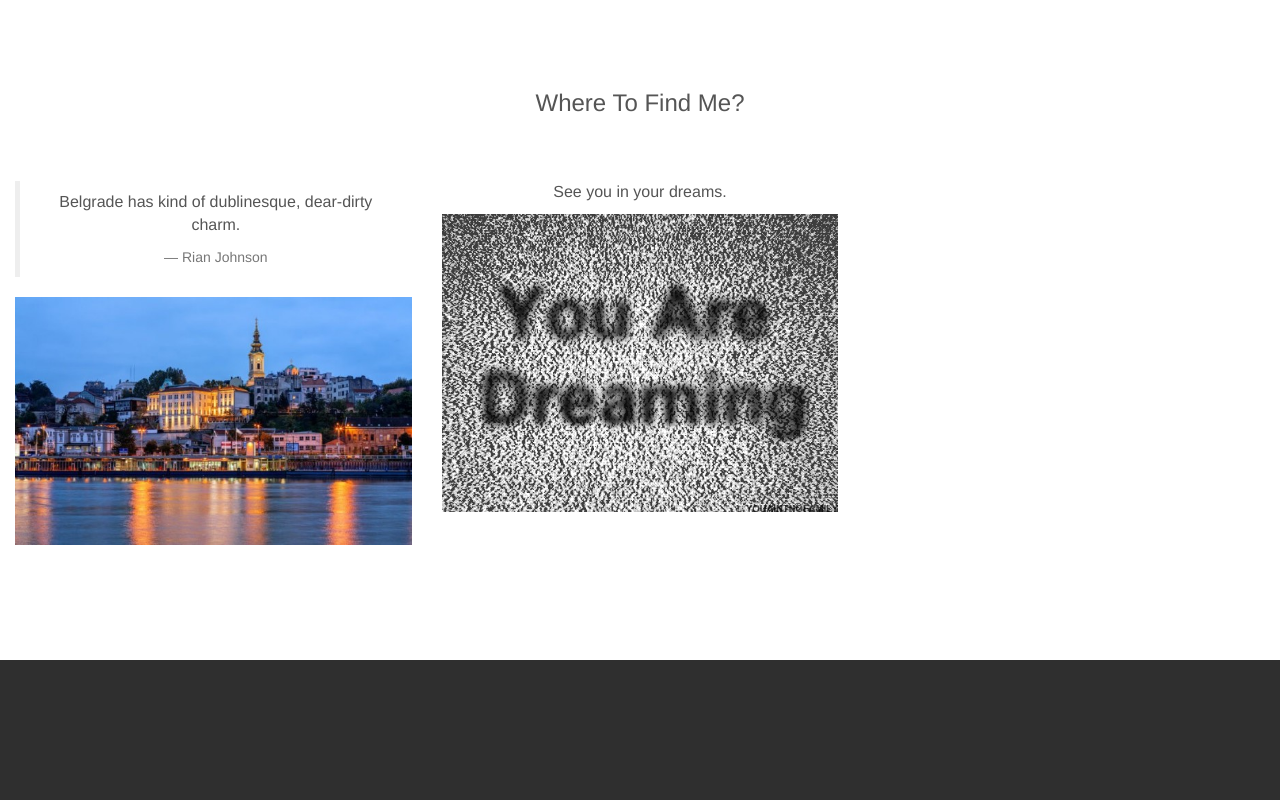
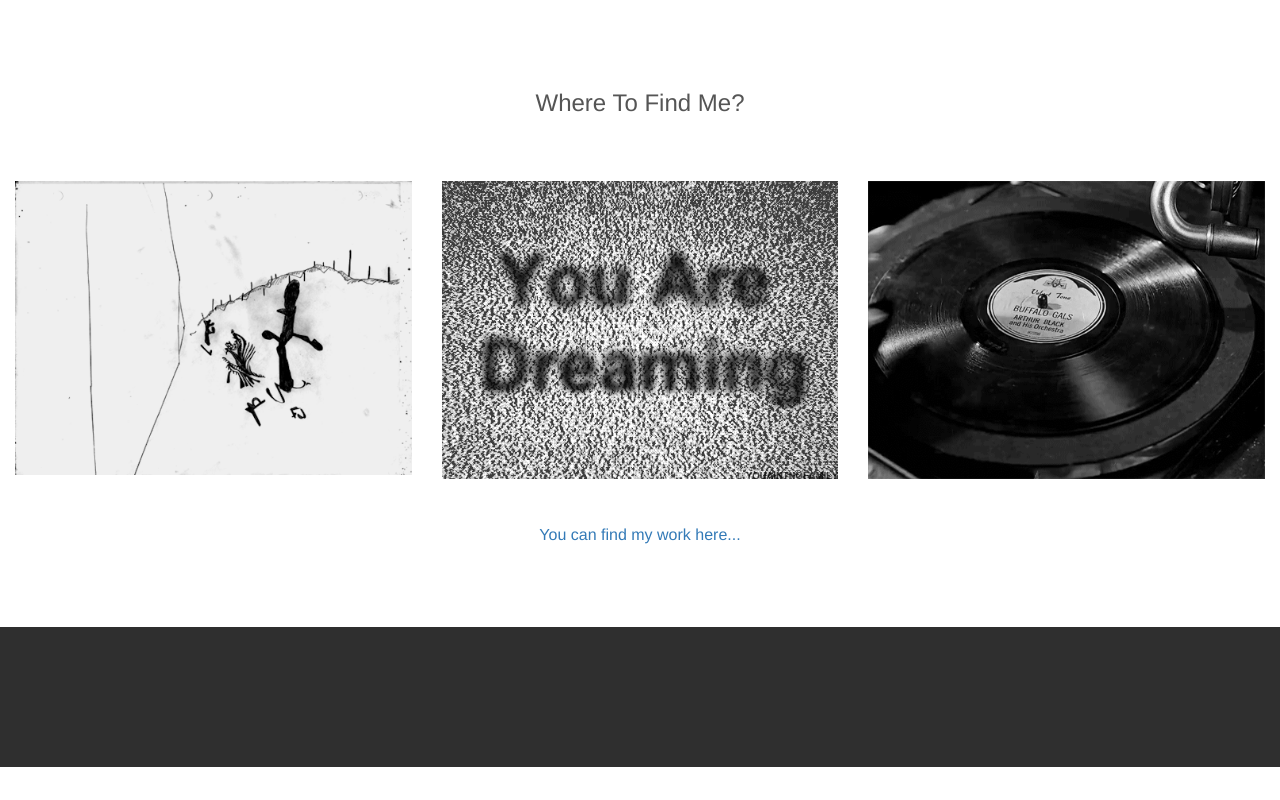
Before and after one commit to madzamadza/madzamadza, a plain HTML site: page index.html in a window 1280 px wide. Shown: the part 920-1720 px from the top of the page. After the commit the page ends 1687 px from the top, so only its background shows below. Drawn offline with nearby package versions, Linux system fonts and the light colour scheme.

Commit message:
link and gifs added

```diff
--- a/index.html
+++ b/index.html
@@ -57,16 +57,15 @@
   <h3 class="margin">Where To Find Me?</h3><br>
   <div class="row">
     <div class="col-sm-4">
-        <blockquote>
-            <p>Belgrade has kind of dublinesque, dear-dirty charm.</p>
-            <footer>Rian Johnson</footer>
-        </blockquote>
-      <img src="img/belgrade.jpg" class="img-responsive margin" style="width:100%" alt="Image">
+      <img src="img/tumblr_n0bzwpNAGd1qcnyvgo1_500.gif" class="img-responsive margin" style="width:100%" alt="Image">
     </div>
     <div class="col-sm-4">
-      <p>See you in your dreams.</p>
       <img src="img/giphy.gif" class="img-responsive margin" style="width:100%" alt="Image">
     </div>
+      <div class="col-sm-4">
+      <img src="img/gif-nostalgia-Favim.com-1044757.gif" class="img-responsive margin" style="width:100%" alt="Image">
+    </div>
+    <p><a href="https://github.com/madzamadza">You can find my work here...</a></p>
   </div>
 </div>
 
```
Also changed, not shown: img/gif-nostalgia-Favim.com-1044757.gif (added), img/tumblr_n0bzwpNAGd1qcnyvgo1_500.gif (added).
